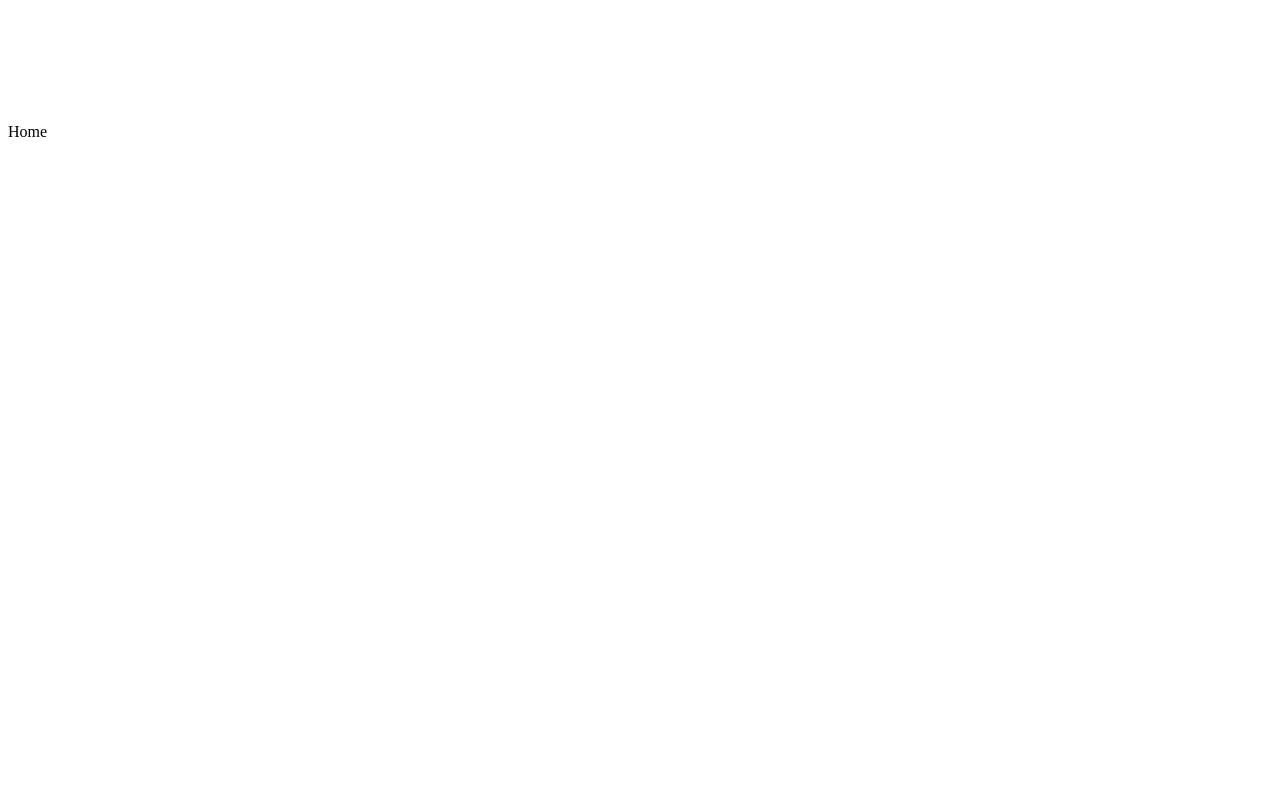
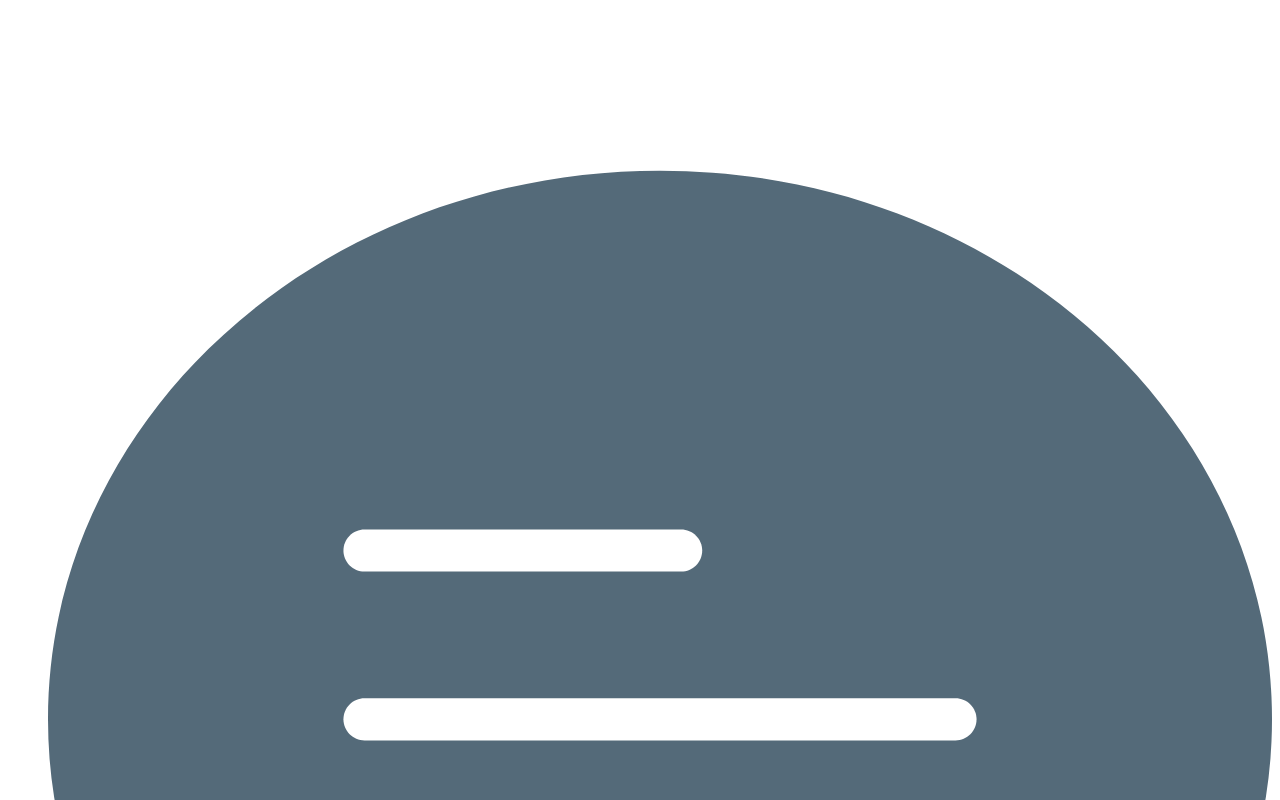
Before and after one commit to Bones1335/website-clone, a React (Create React App) app: page / in a window 1280 px wide. Shown: the part 400-1200 px from the top of the page. Before the commit the page ends 800 px from the top, so only its background shows below. Built offline with nearby package versions, Linux system fonts and the light colour scheme.

Commit message:
create chat icon link

```diff
--- a/src/components/Navbar.js
+++ b/src/components/Navbar.js
@@ -1,6 +1,7 @@
 import React from 'react'
 import { Link } from 'react-router-dom';
 import { ReactComponent as Logo } from '../images/Logo.svg';
+import { ReactComponent as Chat } from '../images/chat.svg';
 
 export default function Navbar() {
   return (
@@ -8,6 +9,11 @@ export default function Navbar() {
       <Link to='/'>
         <div className='logo'>{<Logo />}</div>
       </Link>
+      <ul>
+        <Link to='/messages'>
+          <li>{<Chat />}</li>
+        </Link>
+      </ul>
     </nav>
   )
 }
```
Also changed, not shown: src/images/chat.svg (added).
